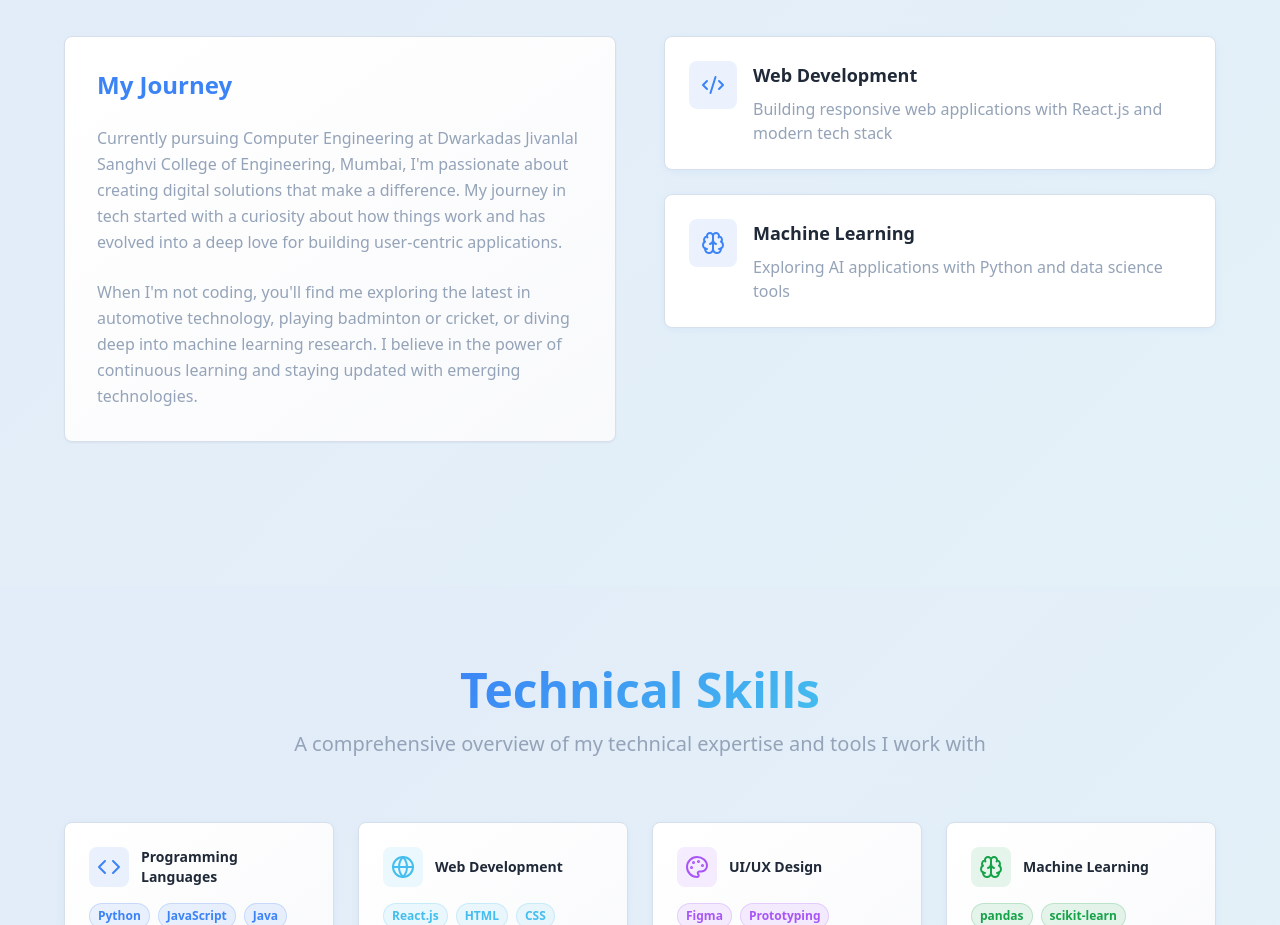
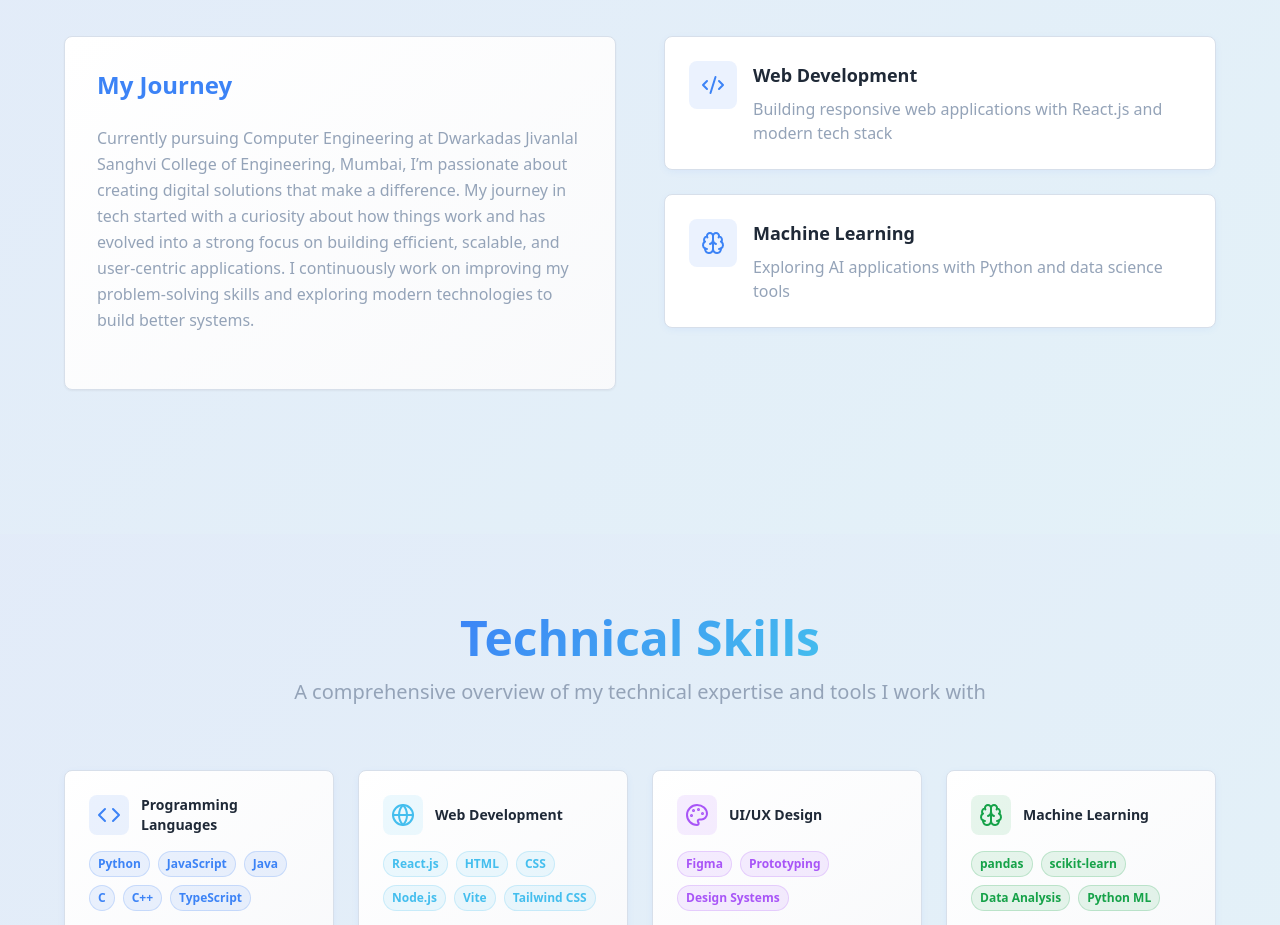
Before and after one commit to dmw14/Portfolio-Webpage, a React (Vite) app: page / in a window 1280 px wide. Shown: the part 1000-1925 px from the top of the page. Built offline with nearby package versions, Linux system fonts and the light colour scheme.

Commit message:
updated journey

```diff
--- a/src/components/About.tsx
+++ b/src/components/About.tsx
@@ -40,16 +40,7 @@ const About = () => {
             <Card className="p-8 bg-gradient-card shadow-medium">
               <h3 className="text-2xl font-semibold mb-6 text-tech-primary">My Journey</h3>
               <p className="text-muted-foreground leading-relaxed mb-6">
-                Currently pursuing Computer Engineering at Dwarkadas Jivanlal Sanghvi College
-                of Engineering, Mumbai, I'm passionate about creating digital solutions that
-                make a difference. My journey in tech started with a curiosity about how
-                things work and has evolved into a deep love for building user-centric applications.
-              </p>
-              <p className="text-muted-foreground leading-relaxed">
-                When I'm not coding, you'll find me exploring the latest in automotive
-                technology, playing badminton or cricket, or diving deep into machine
-                learning research. I believe in the power of continuous learning and
-                staying updated with emerging technologies.
+                Currently pursuing Computer Engineering at Dwarkadas Jivanlal Sanghvi College of Engineering, Mumbai, I’m passionate about creating digital solutions that make a difference. My journey in tech started with a curiosity about how things work and has evolved into a strong focus on building efficient, scalable, and user-centric applications. I continuously work on improving my problem-solving skills and exploring modern technologies to build better systems.
               </p>
             </Card>
 
```
